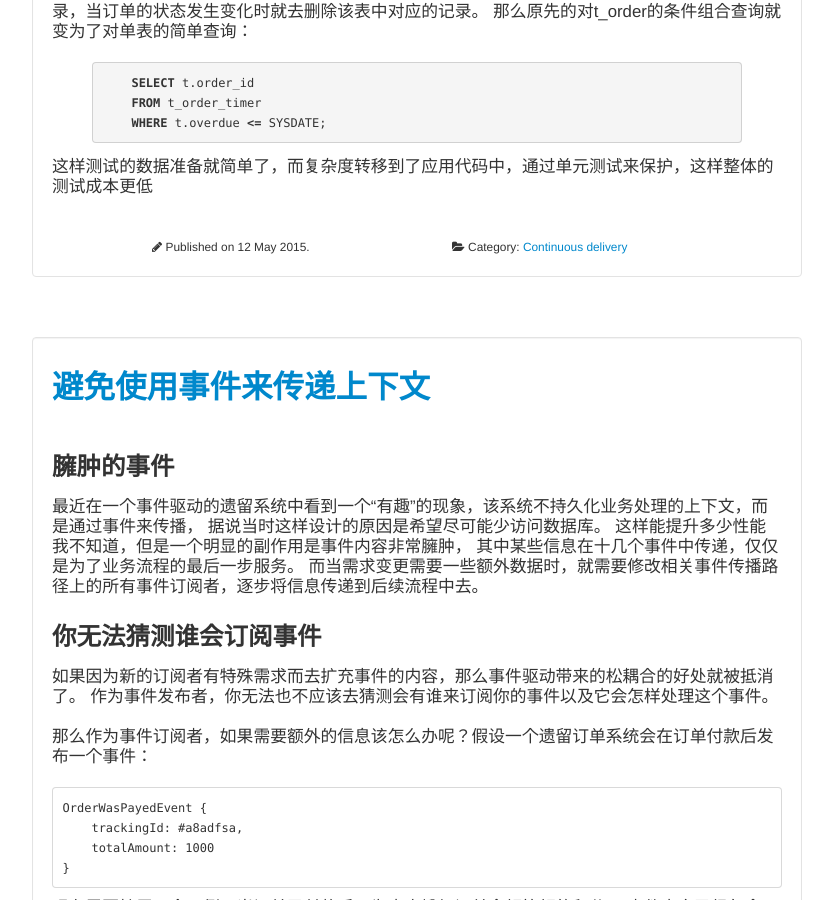
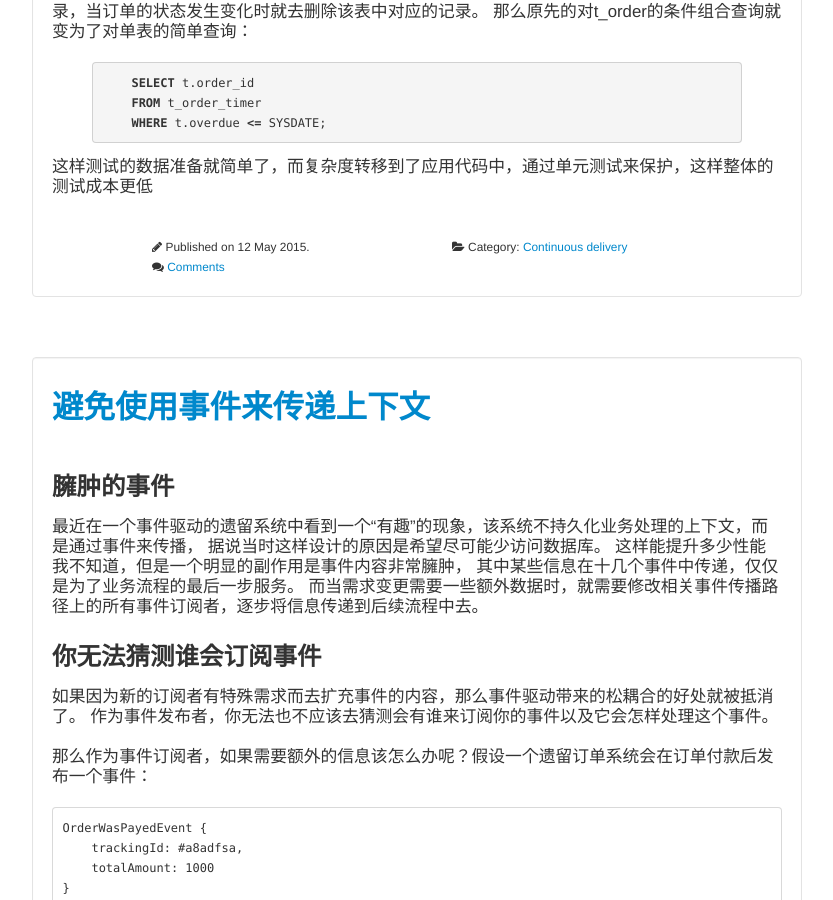
Before and after one commit to Hippoom/hippoom.github.com, a Jekyll site: the page built from index.html, in a window 1280 px wide and 900 px high, scrolled down 5415 px. Shown: the whole window, without its empty margins (23-856 px from the left). Built offline with Jekyll 4.4.1, drawn with Linux system fonts in a browser that asks for light colours; the list of posts is cut into pages by our own code; comment, search, counter and statistics services are not loaded.

Commit message:
Enable Disqus

```diff
--- a/_config.yml
+++ b/_config.yml
@@ -27,6 +27,7 @@
 brand : Home
 description :
 url : http://hippoom.github.io
+#url: http://localhost:4000
 email : hippoom@gmail.com
 author: Hippoom
 permalink: blogs/:title.html
@@ -548,8 +549,8 @@
 #   shortname : TheDereck
 #   show_comment_count : false
 disqus :
-  enabled : false
-  shortname : myshortname
+  enabled : true
+  shortname : hippoom
   show_comment_count : true
 
 
```
